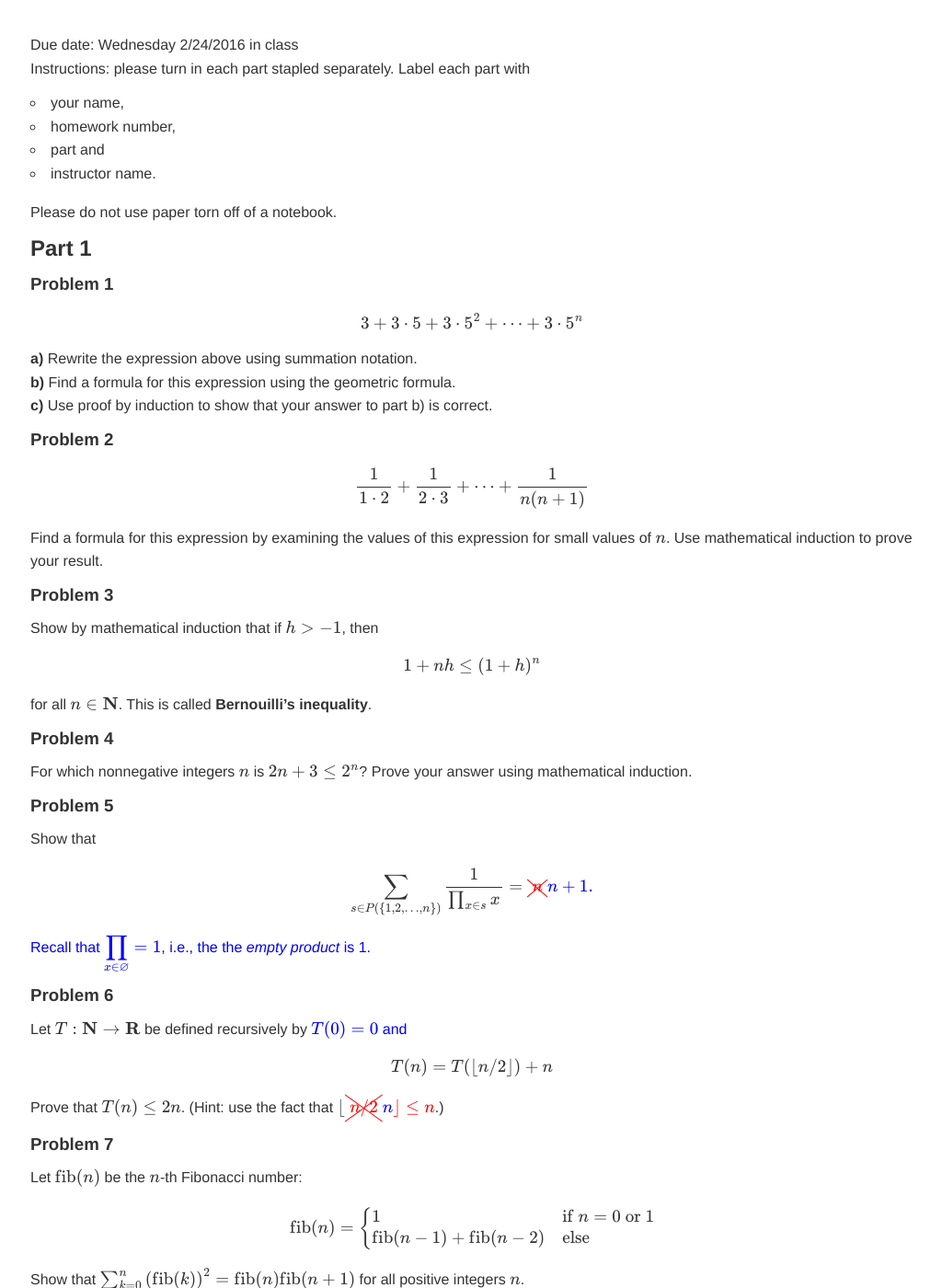
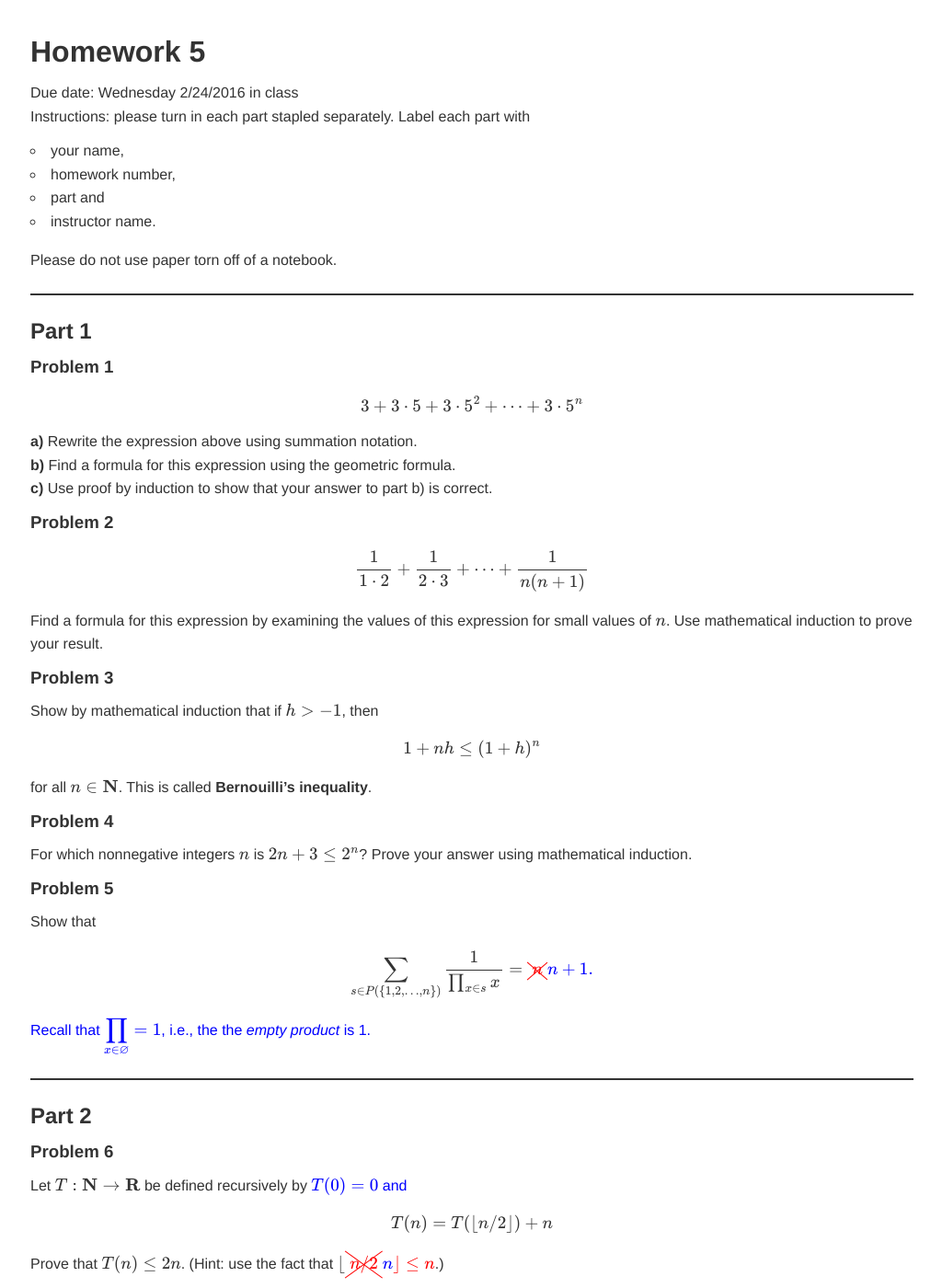
Before and after one commit to jacksonjw12/mbannister.github.io, a Jekyll site: the page built from _teaching/55-s16/homework05.md, in a window 1280 px wide and 1400 px high. Shown: the whole window at 92% size, without its empty margins (127-1151 px from the left). Built offline with Jekyll 4.4.1, drawn with Linux system fonts in a browser that asks for light colours; formulas are drawn with MathJax 3.

Commit message:
Add parts to hw

```diff
--- a/_teaching/55-s16/homework05.md
+++ b/_teaching/55-s16/homework05.md
@@ -3,6 +3,8 @@ layout: default
 title: "Homework 5"
 mathjax: true
 ---
+
+# Homework 5
 
 Due date: Wednesday 2/24/2016 in class
 Instructions: please turn in each part stapled separately. Label each part with
@@ -13,6 +15,8 @@ Instructions: please turn in each part stapled separately. Label each part with
 * instructor name.
 
 Please do not use paper torn off of a notebook.
+
+---
 
 ## Part 1
 
@@ -52,6 +56,8 @@ $$\sum_{s \in P(\{1, 2, \dots, n\})} \frac{1}{\prod_{x \in s}x} = \color{red}{\x
 
 <ins> Recall that $$\displaystyle \prod_{x \in \varnothing} = 1$$, i.e., the the _empty product_ is 1.</ins>
 
+---
+## Part 2
 
 ### Problem 6
 
```
